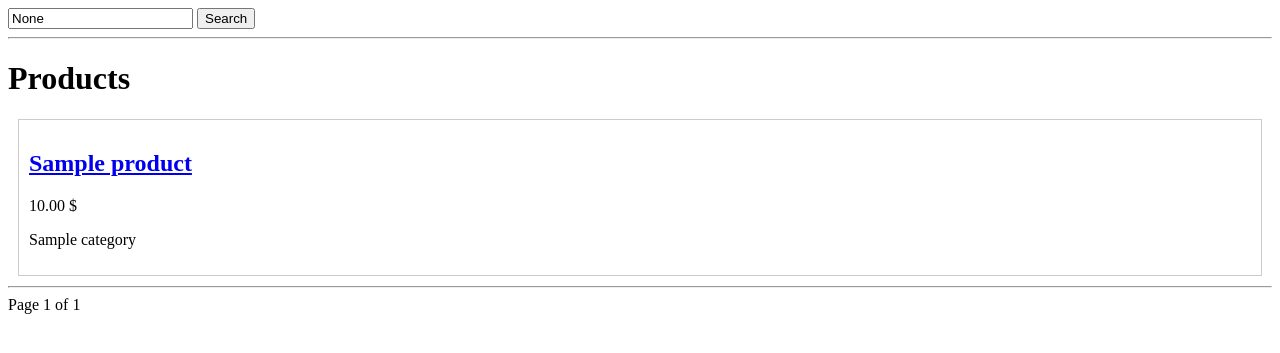
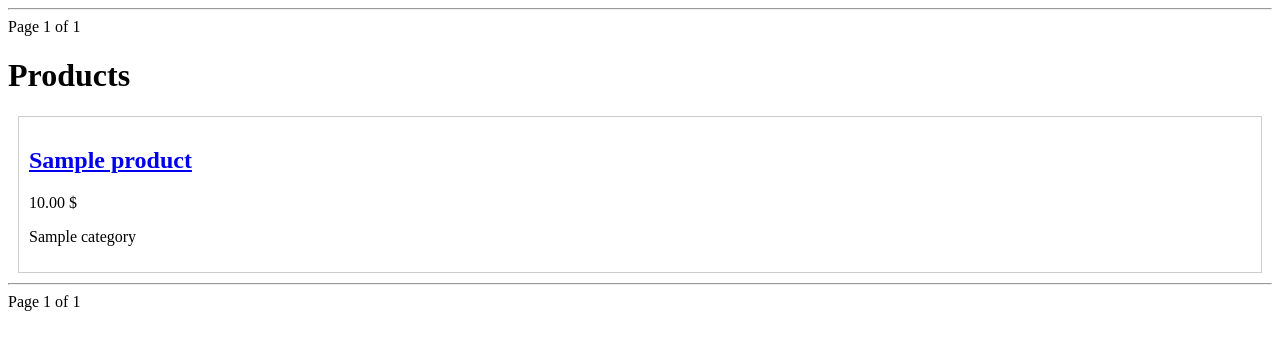
Before and after one commit to esmael1997/django-REST-API-backend-ecommerce-project, a Django app: a page that uses templates/shop/product_list.html in a window 1280 px wide. Shown: the top 353 px of the page. Run offline with Django 5.2, Linux system fonts and the light colour scheme; tables that the repository leaves empty hold one stand-in row (values such as "Sample post").

Commit message:
Preserve search query parameters during pagination

```diff
--- a/templates/shop/product_list.html
+++ b/templates/shop/product_list.html
@@ -1,15 +1,39 @@
 <!DOCTYPE html>
-<form method="GET">
+<hr>
 
-    <input type="text" name="query" placeholder="Search products..." value="{{ query }}">
+<div>
 
-    <button type="submit">
-        Search
-    </button>
+    {% if page_obj.has_previous %}
 
-</form>
+    <a href="?query={{ query }}&page=1">
+        First
+    </a>
 
-<hr>
+    <a href="?query={{ query }}&page={{ page_obj.previous_page_number }}">
+        Previous
+    </a>
+
+    {% endif %}
+
+    <span>
+        Page {{ page_obj.number }}
+        of
+        {{ page_obj.paginator.num_pages }}
+    </span>
+
+    {% if page_obj.has_next %}
+
+    <a href="?query={{ query }}&page={{ page_obj.next_page_number }}">
+        Next
+    </a>
+
+    <a href="?query={{ query }}&page={{ page_obj.paginator.num_pages }}">
+        Last
+    </a>
+
+    {% endif %}
+
+</div>
 <html>
 
 <head>
```
